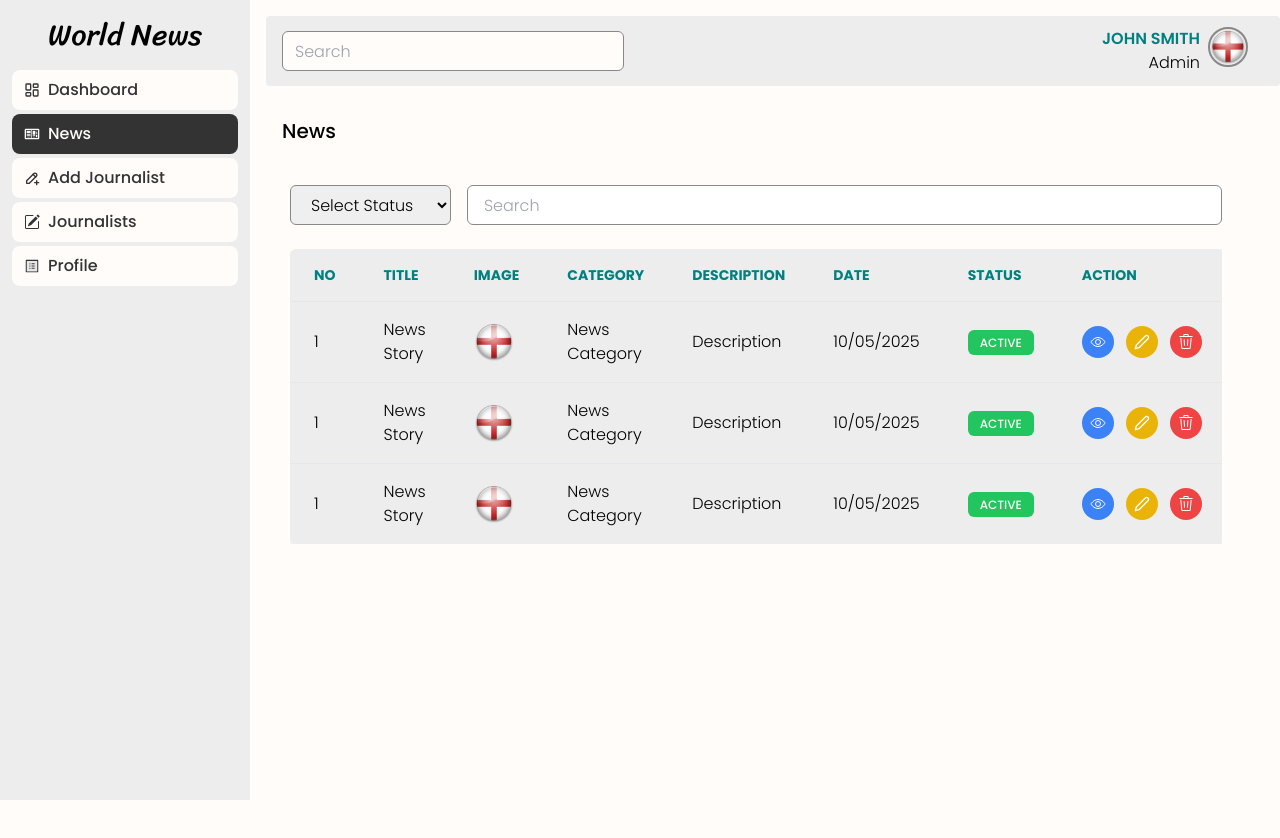
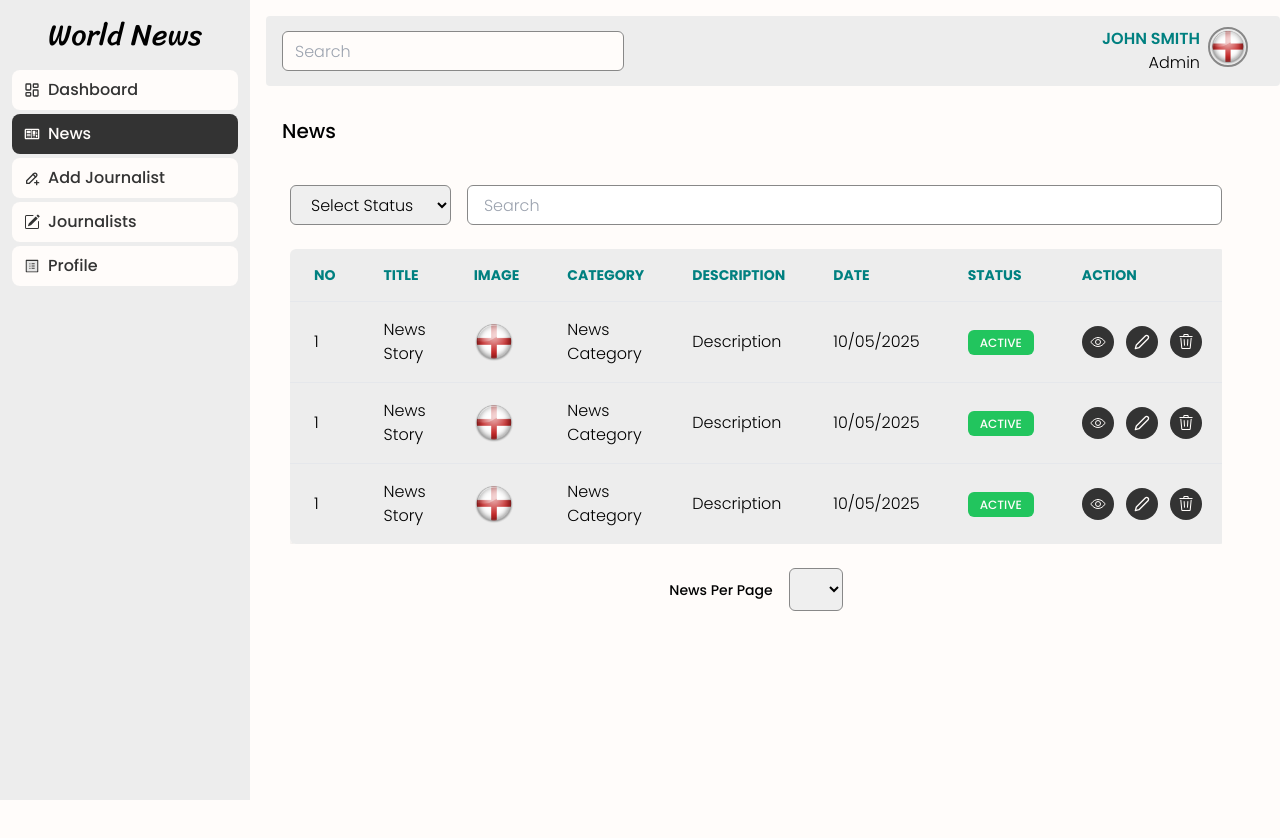
Before and after one commit to Nimira43/World-News, a React (Vite) app in the folder client/: page /dashboard/news in a window 1280 px wide. Shown: the top 838 px of the page. Built offline with nearby package versions, Linux system fonts and the light colour scheme.

Commit message:
Working on select element. Updated Action icon colours

```diff
--- a/client/src/dashboard/components/NewsContent.jsx
+++ b/client/src/dashboard/components/NewsContent.jsx
@@ -53,13 +53,13 @@ const NewsContent = () => {
                 </td>
                 <td className='py-4 px-6'>
                   <div className='flex gap-3'>
-                    <Link to='#' className='p-2 bg-blue-500 text-light rounded-full hover:bg-blue-700'>
+                    <Link to='#' className='p-2 bg-grey-dark text-light rounded-full hover:bg-primary'>
                       <IoEyeOutline />
                     </Link>
-                    <Link to='#' className='p-2 bg-yellow-500 text-light rounded-full hover:bg-yellow-700'>
+                    <Link to='#' className='p-2 bg-grey-dark text-light rounded-full hover:bg-primary'>
                       <FiEdit2 />
                     </Link>
-                    <Link to='#' className='p-2 bg-red-500 text-light rounded-full hover:bg-red-700'>
+                    <Link to='#' className='p-2 bg-grey-dark text-light rounded-full hover:bg-primary'>
                       <GoTrash />
                     </Link>
                   </div>
@@ -72,7 +72,14 @@ const NewsContent = () => {
       </div>
       <div className='flex justify-center items-center py-6'>
         <div className='flex items-center gap-4'>
+          <label className='text-sm font-medium'>News Per Page</label>
+          <select
+            name="category"
+            id="category"
+            className='px-4 py-2 rounded-md border border-grey-medium focus:border-grey-dark'
+          >
 
+          </select>
         </div>
       </div>
     </div>
```
